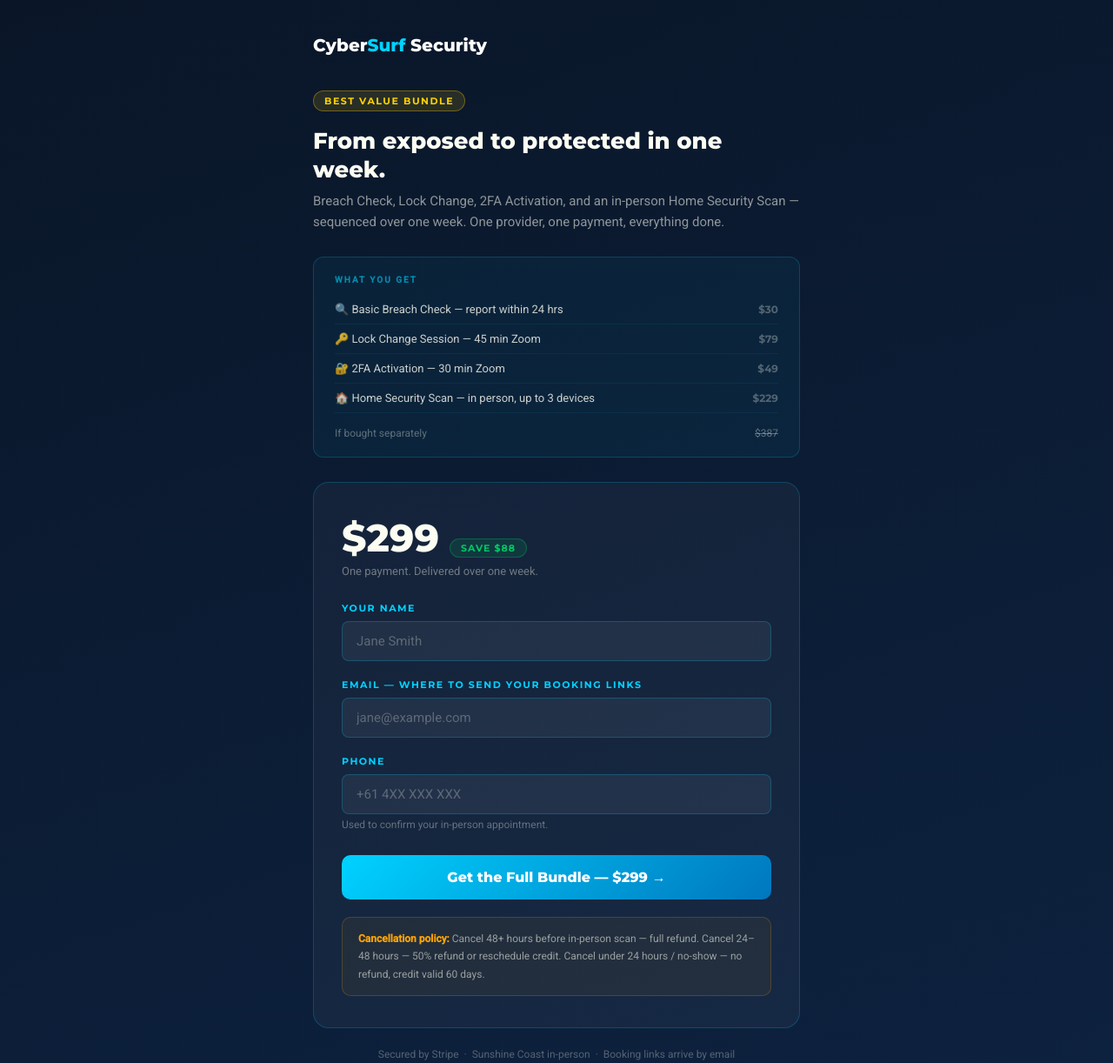
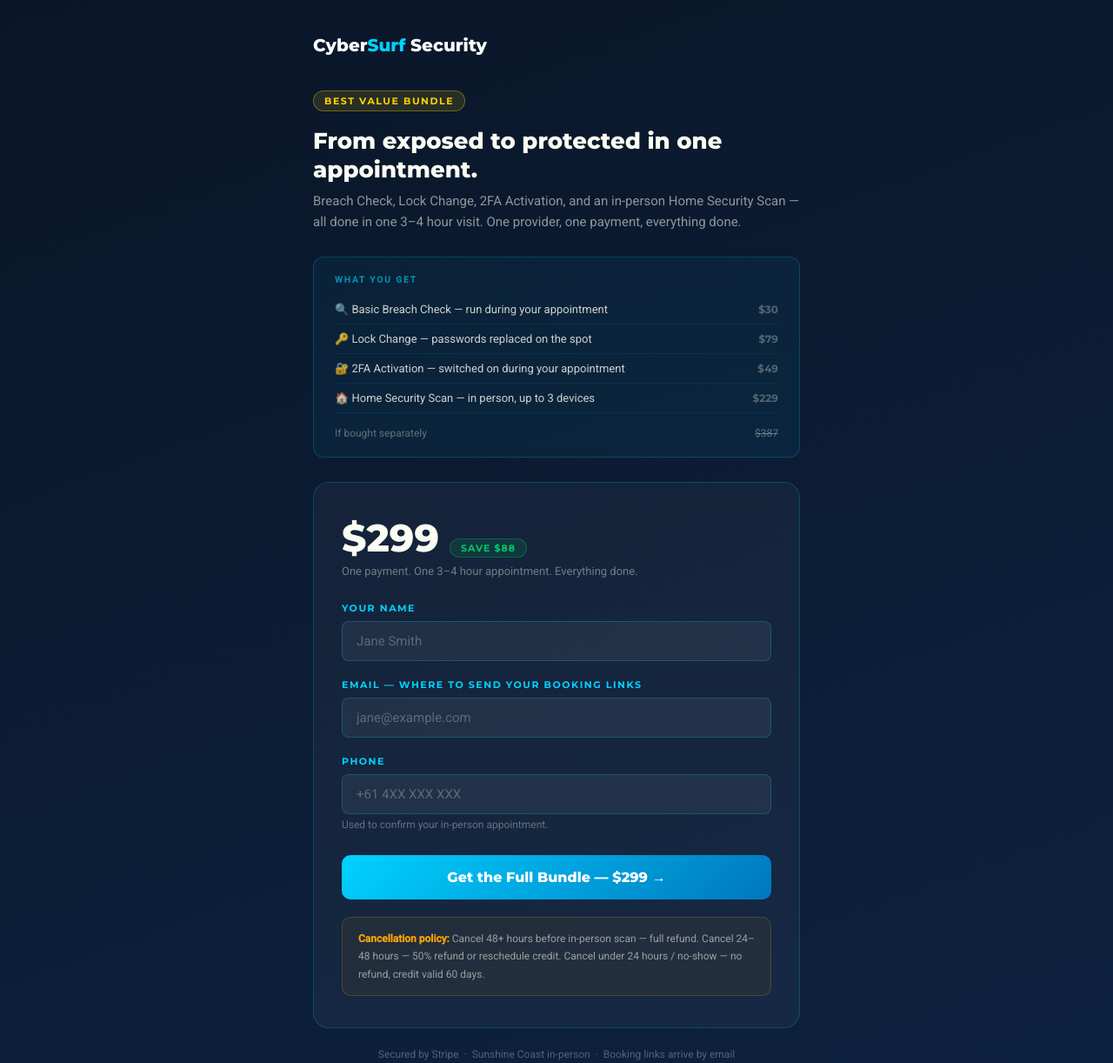
Before and after one commit to dcprojects1111/cybersurf-webapp-basic, a Flask app: page /book-home-scan-bundle in a window 1280 px wide. Shown: the top 1222 px of the page at 87% size. Run offline with Flask 3, Linux system fonts and the light colour scheme; some libraries are stand-ins or nearby versions.

Commit message:
Fix bundle booking template: one appointment not one week
Co-Authored-By: Claude Sonnet 4.6 <noreply@anthropic.com>

```diff
--- a/templates/book_home_scan_bundle.html
+++ b/templates/book_home_scan_bundle.html
@@ -54,14 +54,14 @@
   <div class="brand">Cyber<span>Surf</span> Security</div>
 
   <div class="badge">Best Value Bundle</div>
-  <h1>From exposed to protected in one week.</h1>
-  <p class="sub">Breach Check, Lock Change, 2FA Activation, and an in-person Home Security Scan — sequenced over one week. One provider, one payment, everything done.</p>
+  <h1>From exposed to protected in one appointment.</h1>
+  <p class="sub">Breach Check, Lock Change, 2FA Activation, and an in-person Home Security Scan — all done in one 3–4 hour visit. One provider, one payment, everything done.</p>
 
   <div class="includes">
     <div class="includes-title">What you get</div>
-    <div class="inc-row"><span class="inc-name">🔍 Basic Breach Check — report within 24 hrs</span><span class="inc-price">$30</span></div>
-    <div class="inc-row"><span class="inc-name">🔑 Lock Change Session — 45 min Zoom</span><span class="inc-price">$79</span></div>
-    <div class="inc-row"><span class="inc-name">🔐 2FA Activation — 30 min Zoom</span><span class="inc-price">$49</span></div>
+    <div class="inc-row"><span class="inc-name">🔍 Basic Breach Check — run during your appointment</span><span class="inc-price">$30</span></div>
+    <div class="inc-row"><span class="inc-name">🔑 Lock Change — passwords replaced on the spot</span><span class="inc-price">$79</span></div>
+    <div class="inc-row"><span class="inc-name">🔐 2FA Activation — switched on during your appointment</span><span class="inc-price">$49</span></div>
     <div class="inc-row"><span class="inc-name">🏠 Home Security Scan — in person, up to 3 devices</span><span class="inc-price">$229</span></div>
     <div class="inc-total"><span class="inc-total-label">If bought separately</span><span class="inc-total-val">$387</span></div>
   </div>
@@ -71,7 +71,7 @@
       <div class="price">$299</div>
       <div class="saving-badge">Save $88</div>
     </div>
-    <div class="price-note">One payment. Delivered over one week.</div>
+    <div class="price-note">One payment. One 3–4 hour appointment. Everything done.</div>
 
     {% if error %}
     <div class="error">{{ error }}</div>
```
